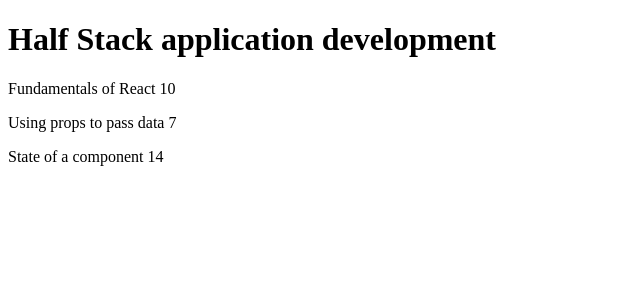
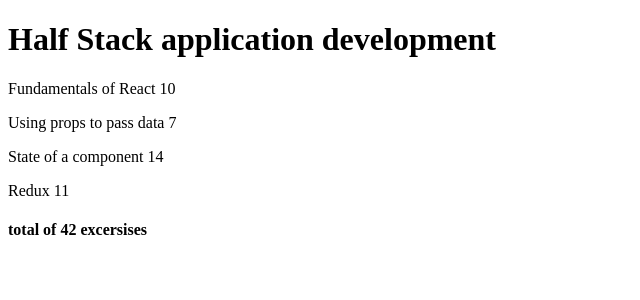
Before and after one commit to emori1968/HelsinkiOpenFS, a React (Vite) app in the folder part1/courseinfo/: page / in a window 1280 px wide. Shown: the top 300 px of the page, without its empty margins (0-640 px from the left). Built offline with nearby package versions, Linux system fonts and the light colour scheme.

Commit message:
2.2 Course Information step7

```diff
--- a/part1/courseinfo/src/App.jsx
+++ b/part1/courseinfo/src/App.jsx
@@ -1,11 +1,36 @@
 // Importante: map funciona sobre array, sobre objetos {} da error
+
+const Content = (props) => <h1>{props.name}</h1>
+const Parts = (props) =>  {
+  return (
+    <>
+      {props.parts.map(row => <p key={row.id}> {row.name} {row.exercises} </p>)}
+    </>
+  )
+  }
+const Totals = (props) => {
+  let array = props.parts.map(row => row.exercises)
+  let total = 0
+  for(let i=0; i< array.length; i++) {
+    total += array[i]
+  }
+  console.log(array, total)
+
+  return (
+    <>
+      <h4>total of {total} excersises</h4>
+
+    </>
+  )
+}
 
 const Course = (props) => {
   console.log(props)
   return (
     <>
-      <h1>{props.course.name}</h1>
-      {props.course.parts.map(row => <p key={row.id}> {row.name} {row.exercises} </p>)}
+      <Content name = {props.course.name} />
+      <Parts parts =  {props.course.parts} />
+      <Totals parts = {props.course.parts} />
     </>
   )
 }
@@ -30,7 +55,13 @@
         name: 'State of a component',
         exercises: 14,
         id: 3
-      }
+      },
+      {
+        name: 'Redux',
+        exercises: 11,
+        id: 4
+      },
+
     ]
   }
 
```
